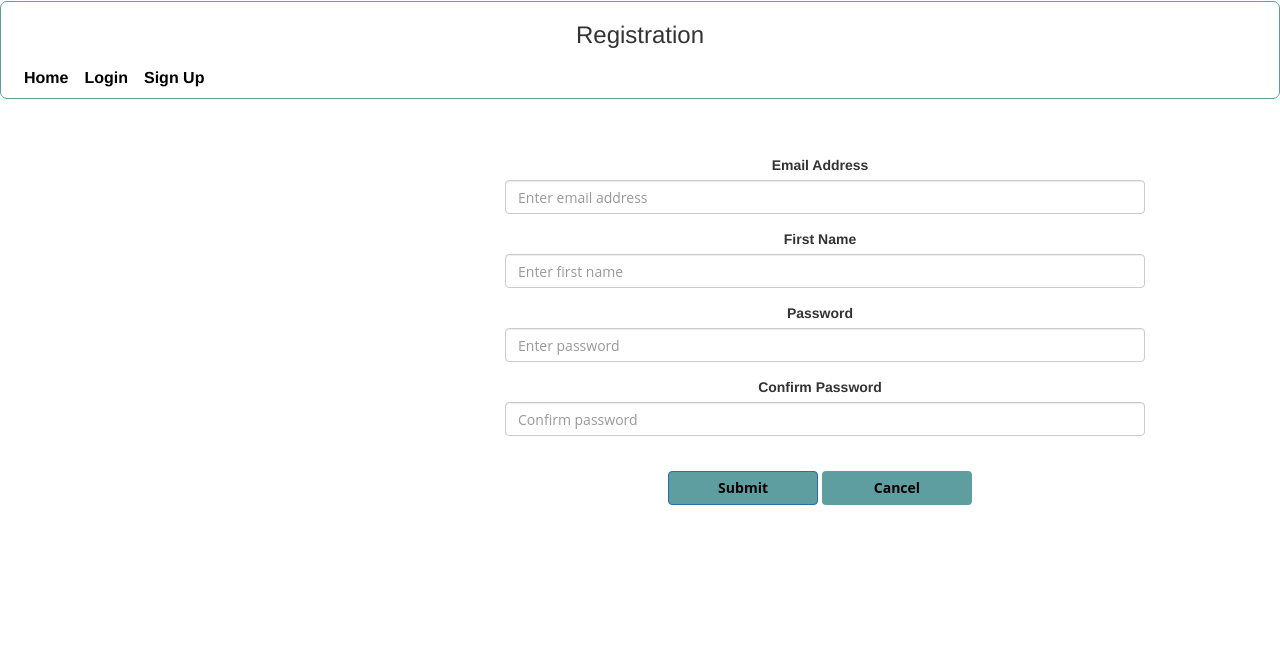
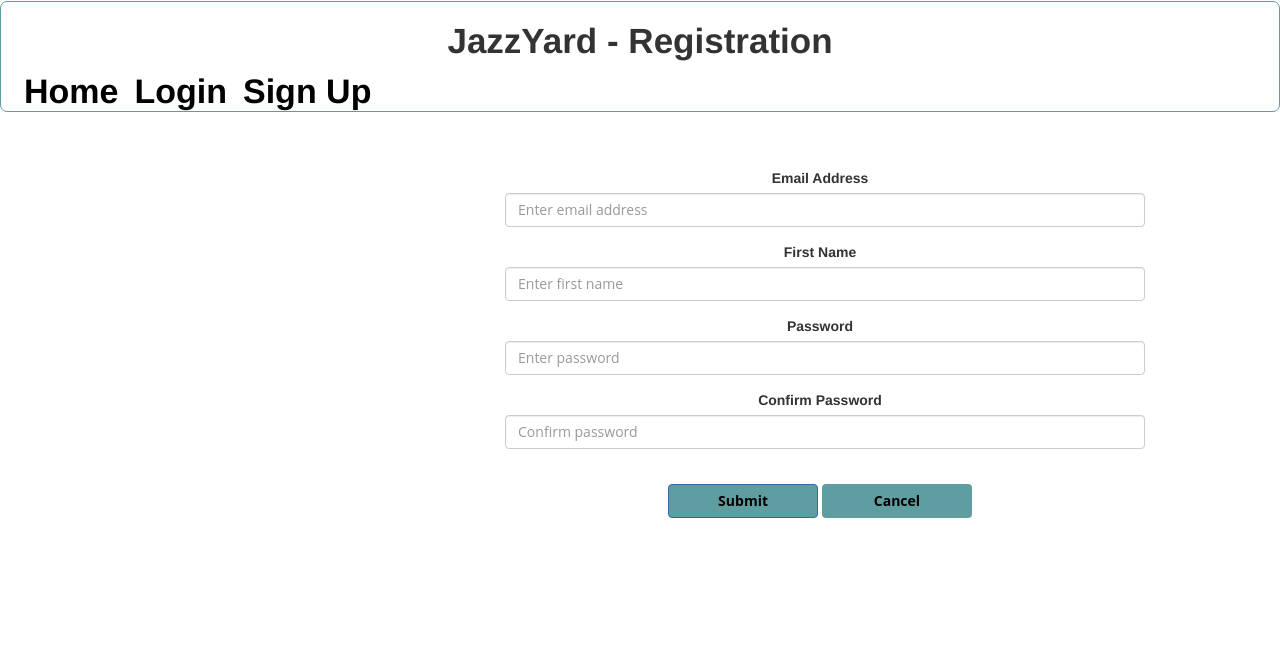
Before and after one commit to Naveen2369/B9IS123_PROGRAMMING_FOR_INFORMATION_SYSTEMS, a Python web app: template Jazzyard/templates/registration.html in a window 1280 px wide. Shown: the top 667 px of the page. Run offline with Jinja, Linux system fonts and the light colour scheme; the template is opened without the code that fills it, so the values that code supplies are empty; some libraries are stand-ins or nearby versions.

Commit message:
minor css fixes for look and feel

```diff
--- a/Jazzyard/static/styles.css
+++ b/Jazzyard/static/styles.css
@@ -94,7 +94,7 @@ ul.navLinks li.icon {
   .nav-link, .nav>.nav-links>ul li a {
     color: black;
     line-height: 40px;
-    font-size: 16px;
+    font-size: 34px;
     font-weight: 600;
     display: block;
     padding: 0 8px;
--- a/Jazzyard/templates/login.html
+++ b/Jazzyard/templates/login.html
@@ -1,4 +1,4 @@
-{% extends "logintemplate.html" %}  {% block title %}Login{% endblock %}  {% block header %}Login{% endblock %}
+{% extends "logintemplate.html" %}  {% block title %}Login{% endblock %}  {% block header %}JazzYard - Login{% endblock %}
 
 {% block content %}
 <form method="POST" style="width: 60%;margin-left: 500px;height: 500px;margin-top:50px;" >
--- a/Jazzyard/templates/logintemplate.html
+++ b/Jazzyard/templates/logintemplate.html
@@ -20,7 +20,7 @@
 
     <div class="container">
         <div class="logo" onclick="GoToHome()"> </div>
-         <h3 style="margin-top:50x;text-align: center;"> {% block header %} {% endblock %} </h3>
+         <h3 style="margin-top:50x;text-align: center;font-size: 35px;font-weight: 600;"> {% block header %} {% endblock %} </h3>
          <div class="nav" style="float:left">
           {% if user.is_authenticated %}
           <a class="nav-item nav-link" id="logout" href="/logout">Logout</a>
--- a/Jazzyard/templates/registration.html
+++ b/Jazzyard/templates/registration.html
@@ -1,4 +1,4 @@
-{% extends "logintemplate.html" %} {% block title %}Registration{% endblock %}  {% block header %}Registration{% endblock %}
+{% extends "logintemplate.html" %} {% block title %} Registration {% endblock %}  {% block header %}JazzYard - Registration{% endblock %}
 
 {% block content %}
 
```
